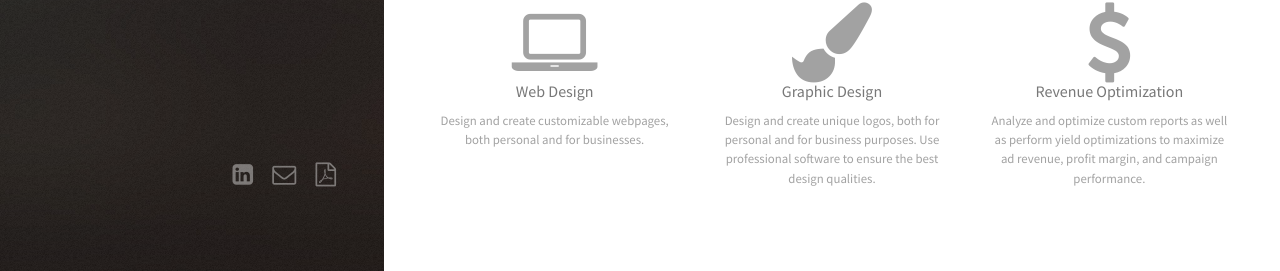
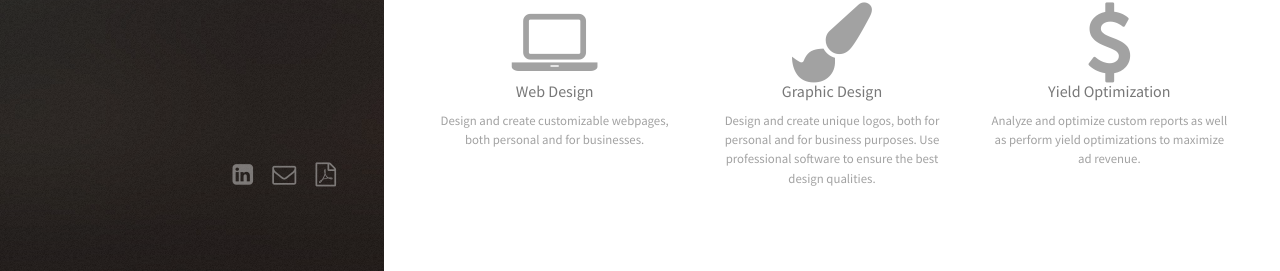
Before and after one commit to ruizadrian/ruizadrian.github.io, a plain HTML site: page index.html in a window 1280 px wide. Shown: the part 529-800 px from the top of the page. Drawn offline with Linux system fonts and the light colour scheme.

Commit message:
Update index.html

```diff
--- a/index.html
+++ b/index.html
@@ -81,9 +81,9 @@
 								<section>
 									<i class="icon fa-dollar fa-5x"></i>
 									<header>
-										<h3>Revenue Optimization</h3>
+										<h3>Yield Optimization</h3>
 									</header>
-									<p>Analyze and optimize custom reports as well as perform yield optimizations to maximize ad revenue, profit margin, and campaign performance. </p>
+									<p>Analyze and optimize custom reports as well as perform yield optimizations to maximize ad revenue. </p>
 								</section>
 
 							</article>
```
